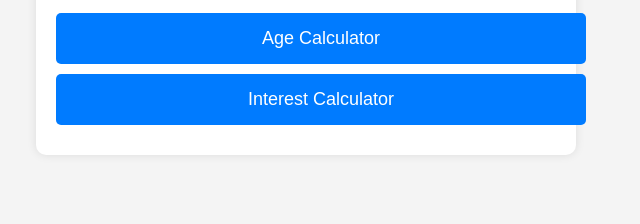
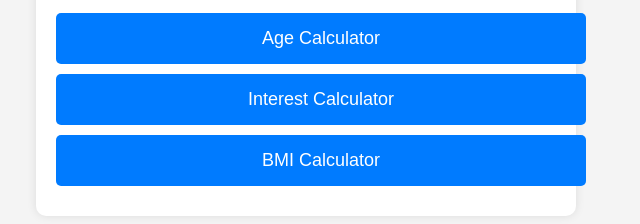
Before and after one commit to Demata-create/Calculator, a plain HTML site: page index.html in a window 1280 px wide. Shown: the part 186-410 px from the top of the page, without its empty margins (334-974 px from the left). Drawn offline with Linux system fonts and the light colour scheme.

Commit message:
Update index.html

```diff
--- a/index.html
+++ b/index.html
@@ -46,6 +46,7 @@
 
         <a href="age-calculator.html" class="button">Age Calculator</a>
         <a href="interest-calculator.html" class="button">Interest Calculator</a>
+        <a href="bmi-calculator.html" class="button">BMI Calculator</a>
 
     </div>
 
```
